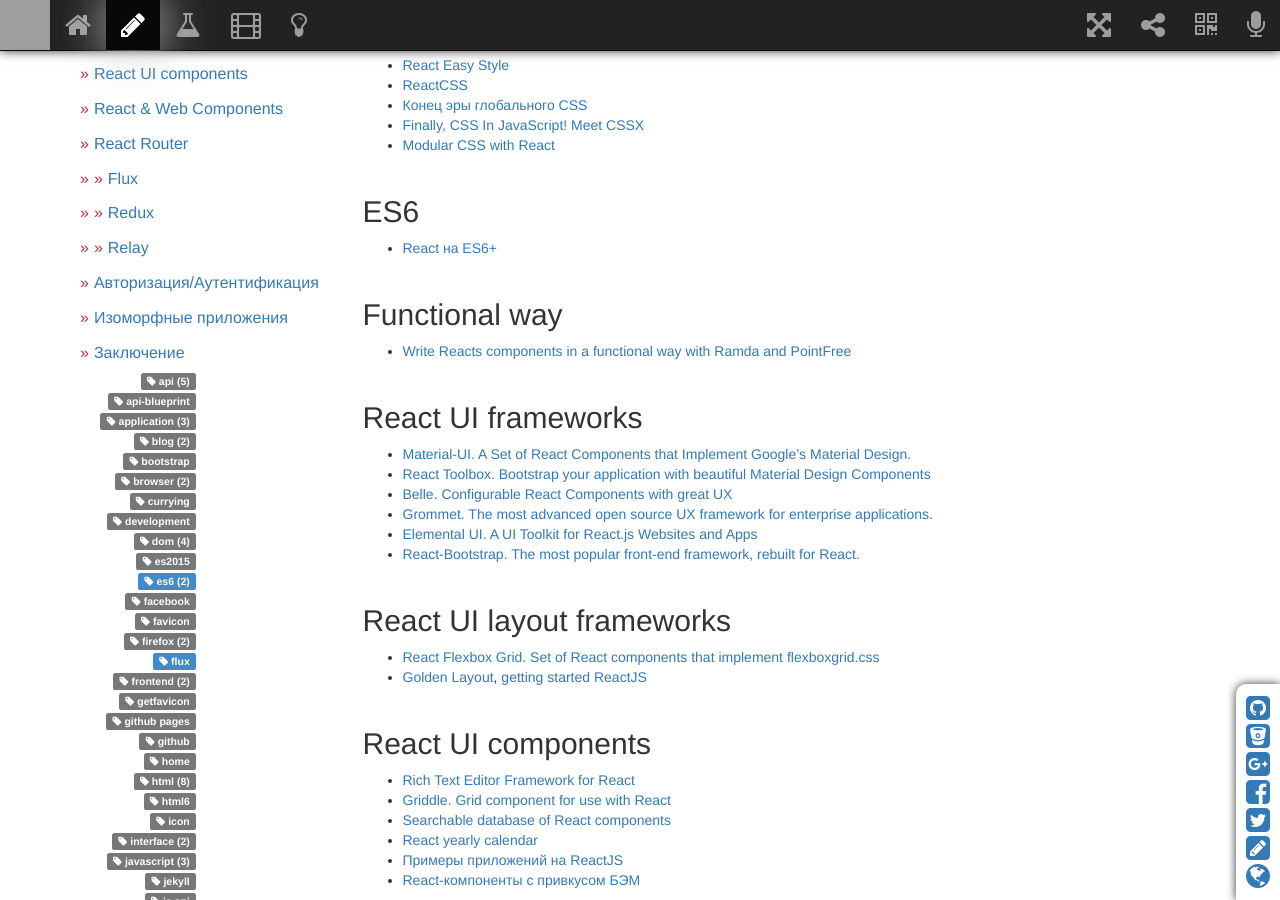
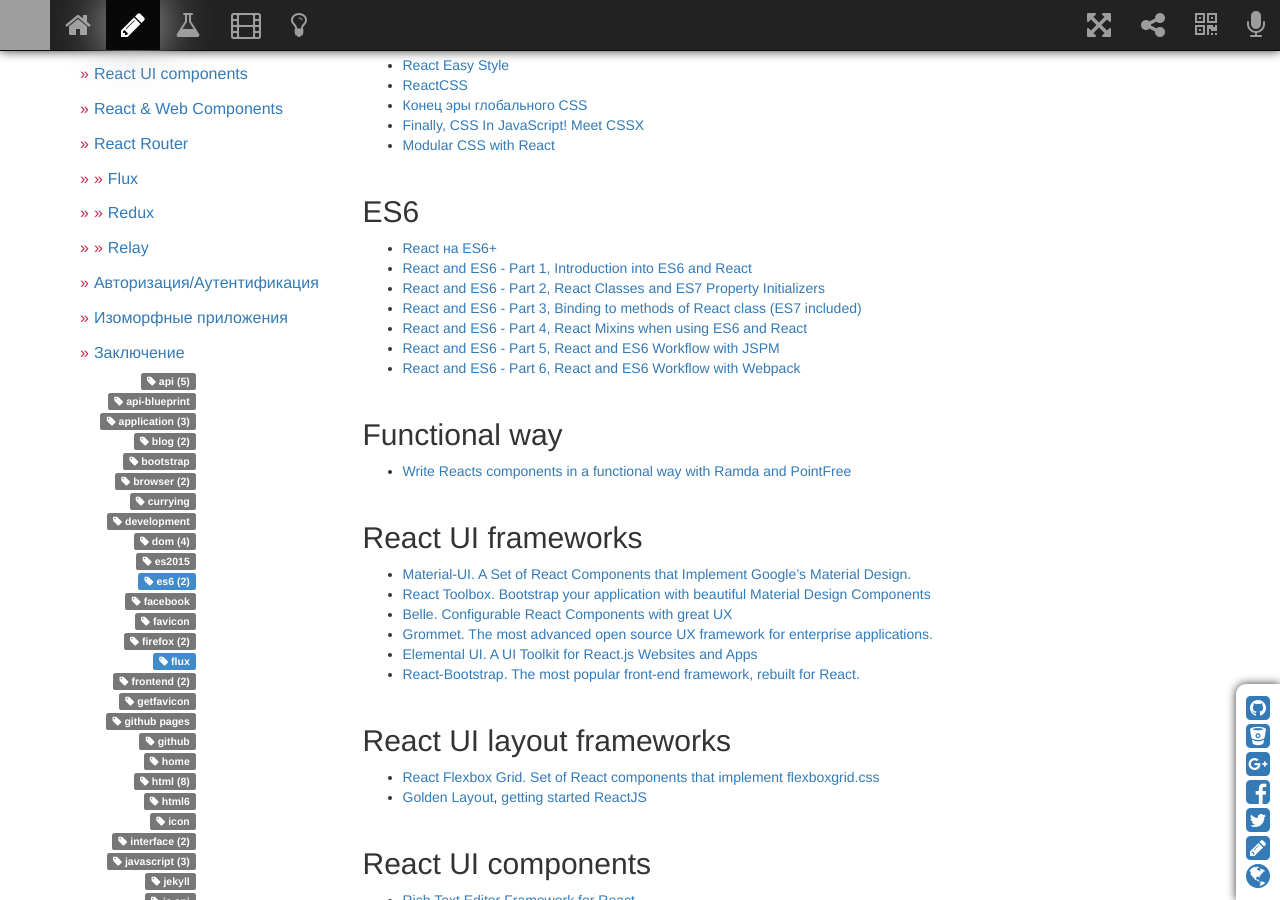
Before and after one commit to sergeymakoveev/sergeymakoveev.github.com, a Jekyll site: the page built from _posts/2015-06-18-js.react.md, in a window 1280 px wide and 900 px high, scrolled down 451 px. Built offline with Jekyll 4.4.1, drawn with Linux system fonts in a browser that asks for light colours; nearby versions of some CDN libraries; comment, search, counter and statistics services are not loaded; grey boxes are pictures that could not be loaded.

Commit message:
[#] обновил контент

```diff
--- a/_posts/2015-06-18-js.react.md
+++ b/_posts/2015-06-18-js.react.md
@@ -24,6 +24,12 @@
 
 ## ES6
 *   [React на ES6+](http://habrahabr.ru/post/262183/)
+*   [React and ES6 - Part 1, Introduction into ES6 and React](http://egorsmirnov.me/2015/05/22/react-and-es6-part1.html)
+*   [React and ES6 - Part 2, React Classes and ES7 Property Initializers](http://egorsmirnov.me/2015/05/22/react-and-es6-part2.html)
+*   [React and ES6 - Part 3, Binding to methods of React class (ES7 included)](http://egorsmirnov.me/2015/05/22/react-and-es6-part3.html)
+*   [React and ES6 - Part 4, React Mixins when using ES6 and React](http://egorsmirnov.me/2015/05/22/react-and-es6-part4.html)
+*   [React and ES6 - Part 5, React and ES6 Workflow with JSPM](http://egorsmirnov.me/2015/05/22/react-and-es6-part5.html)
+*   [React and ES6 - Part 6, React and ES6 Workflow with Webpack](http://egorsmirnov.me/2015/05/22/react-and-es6-part6.html)
 
 
 ## Functional way
```
Also changed, not shown: _posts/2015-05-21-js.es6.md (+1 -0 lines).
